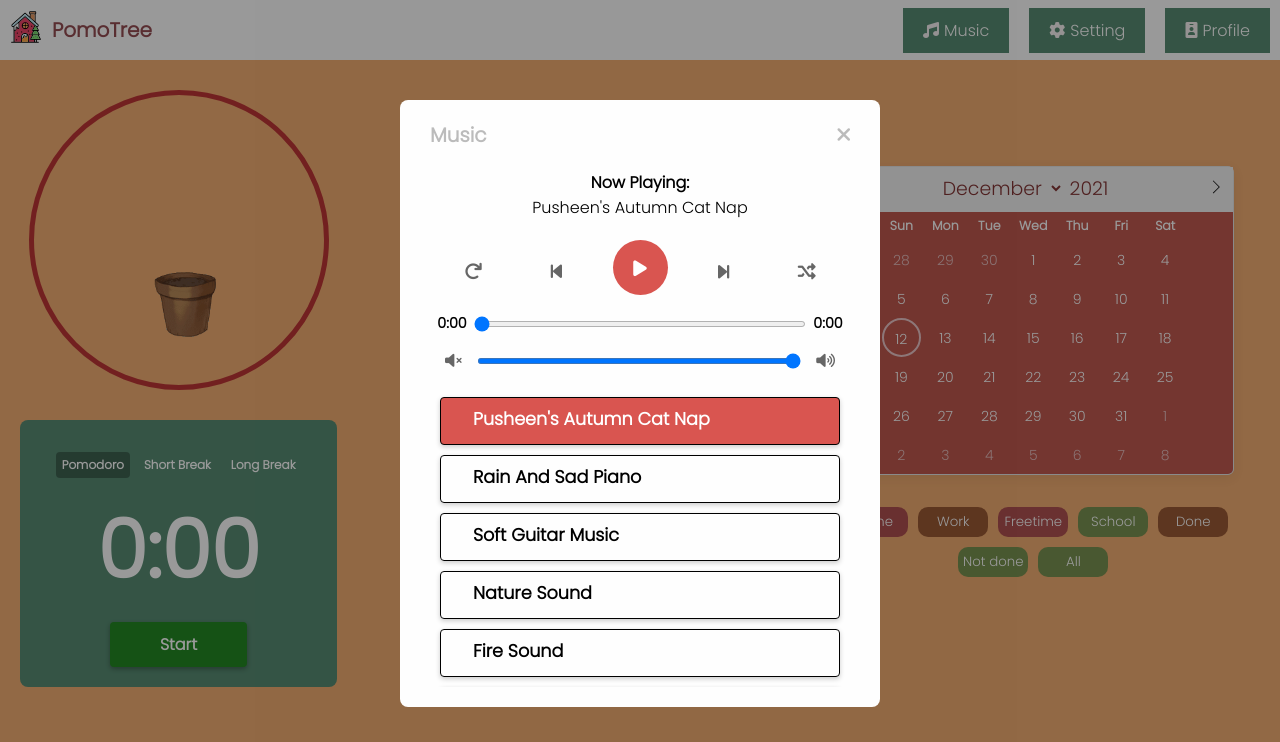
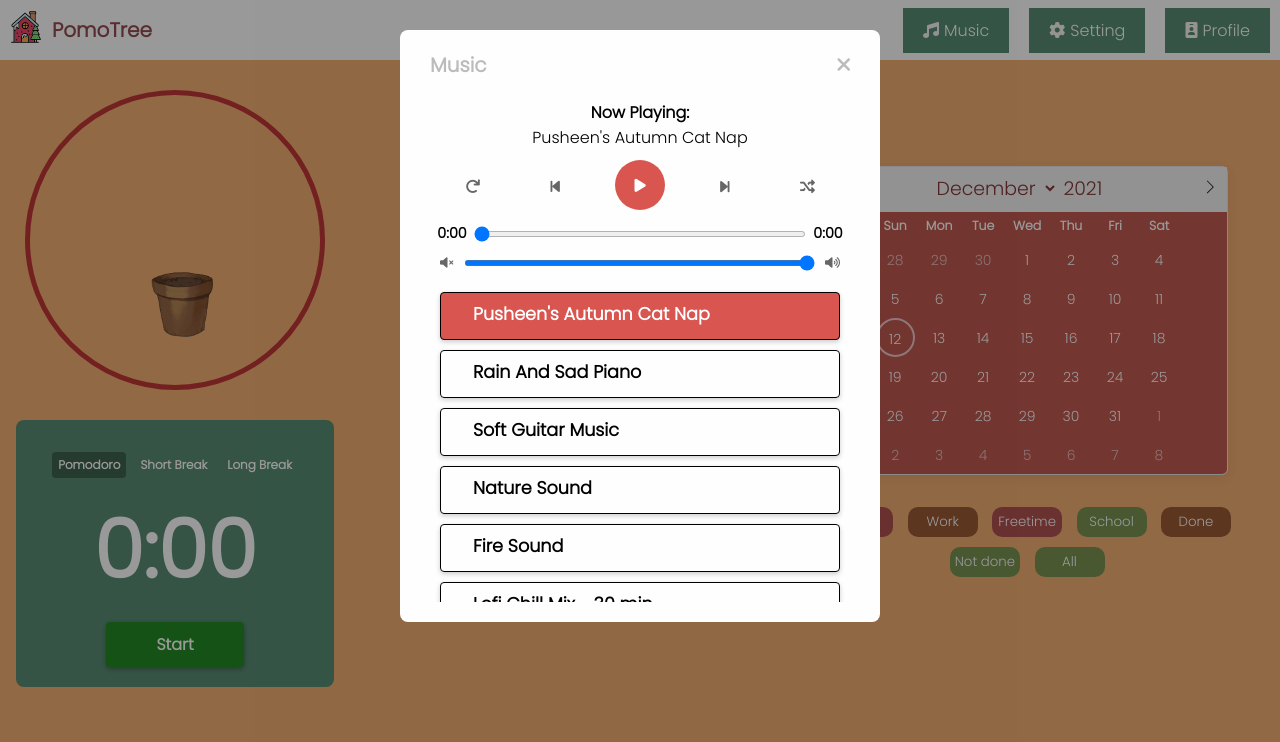
Before and after one commit to UyLeQuoc/PomoTree, a plain HTML site: page index.html in a window 1280 px wide. Both pictures are taken after a click on the button "Music". Drawn offline with nearby package versions, Linux system fonts and the light colour scheme; no server answers.

Commit message:
Fix Modal
Change music button smaller

```diff
--- a/index.html
+++ b/index.html
@@ -213,7 +213,7 @@
                 <input type="text" class="amount" readonly>
               </div>
               <div class="image">
-                <!-- <img src="images/Chika Dance Chika Fujiwara Sticker - Chika Dance Chika Chika Fujiwara - Descubre & Comparte GIFs.gif" alt=""> -->
+                <img src="images/Chika Dance Chika Fujiwara Sticker - Chika Dance Chika Chika Fujiwara - Descubre & Comparte GIFs.gif" alt="">
               </div>
               <div class="footer">
                 <button class="logout">
--- a/scripts/main.js
+++ b/scripts/main.js
@@ -53,7 +53,7 @@ addTaskBtn.addEventListener("click", function () {
   taskModal.style.display = "block";
   // filter.style.display = "none";
   deleteBtn.style.display = "none";
-  // $(".modal-name").innerHTML = "Add Task";
+  $(".task__modal .modal-name").innerHTML = "Add Task";
   $(".task__modal .save-btn").id = "";
   titleTask.value = "";
   dateTask.value = "";
--- a/styles/index.css
+++ b/styles/index.css
@@ -289,7 +289,7 @@ body{
   display: none;
   position: fixed;
   z-index: 5;
-  padding-top: 100px;
+  padding-top: 30px;
   left: 0;
   top: 0;
   width: 100%;
@@ -345,7 +345,7 @@ body{
   display: none;
   position: fixed;
   z-index: 5;
-  padding-top: 100px;
+  padding-top: 30px;
   left: 0;
   top: 0;
   width: 100%;
@@ -368,7 +368,7 @@ body{
   display: none;
   position: fixed;
   z-index: 5;
-  padding-top: 100px;
+  padding-top: 30px;
   left: 0;
   top: 0;
   width: 100%;
@@ -679,10 +679,7 @@ body{
 }
 
 /* style tags  */
-.filters .tags {
-  display: flex;
-  justify-content: center;
-}
+
 .filters .tags button {
   min-width: 70px;
 }
--- a/styles/musicModal.css
+++ b/styles/musicModal.css
@@ -2,7 +2,7 @@
   display: none;
   position: fixed;
   z-index: 1;
-  padding-top: 100px;
+  padding-top: 30px;
   left: 0;
   top: 0;
   width: 100%;
@@ -31,20 +31,20 @@
   display: flex;
   flex-flow: row;
   justify-content: space-around;
-  padding: 20px 0 10px 0;
+  padding: 10px 0 10px 0;
 }
 .music__modal--box #control .btn {
   color: #666;
-  padding: 18px;
-  font-size: 18px;
+  padding: 15px;
+  font-size: 15px;
   cursor: pointer;
 }
 
 /* control-pause */
 #control .btn-pause-play {
   background-color: rgb(217, 85, 80);
-  width: 55px;
-  height: 55px;
+  width: 50px;
+  height: 50px;
   display: flex;
   justify-content: center;
   align-items: center;
@@ -79,8 +79,8 @@
 /* volume button */
 .vl-btn {
   color: #666;
-  padding: 15px;
-  font-size: 15px;
+  padding: 10px;
+  font-size: 12px;
   cursor: pointer;
 }
 .vl-btn {
@@ -111,7 +111,7 @@
   overflow-y: scroll;
   z-index: 10;
   padding: 10px;
-  height: 300px;
+  height: 40vh;
 }
 .song {
   display: flex;
```
Also changed, not shown: README.md.
